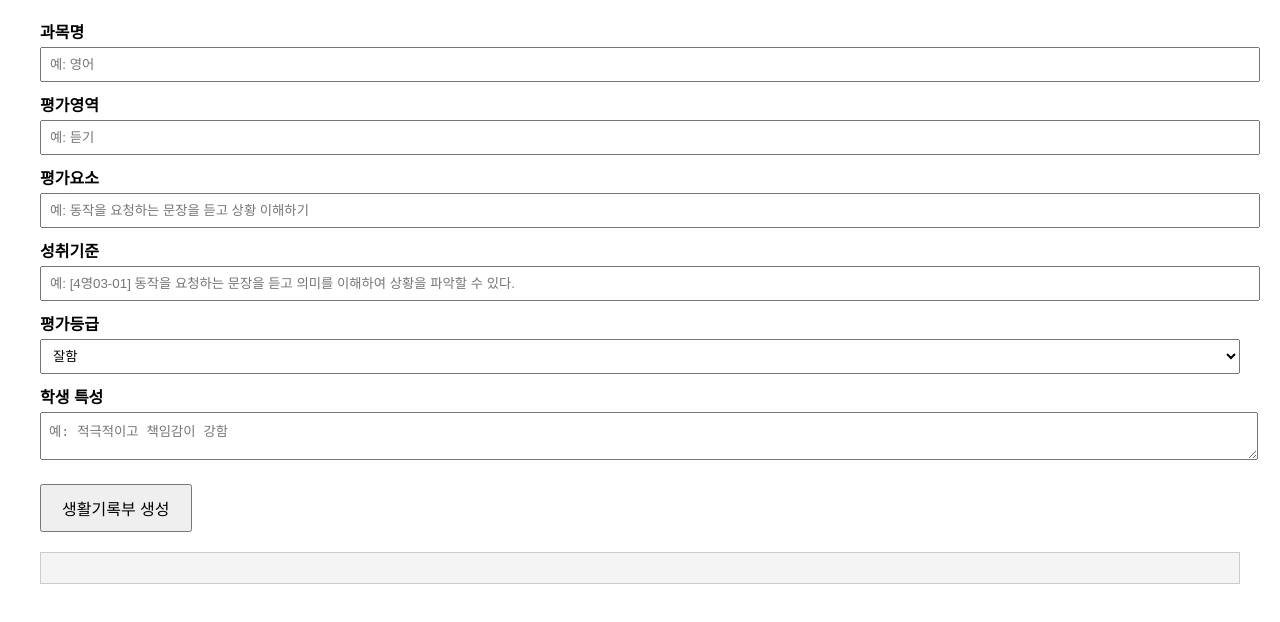
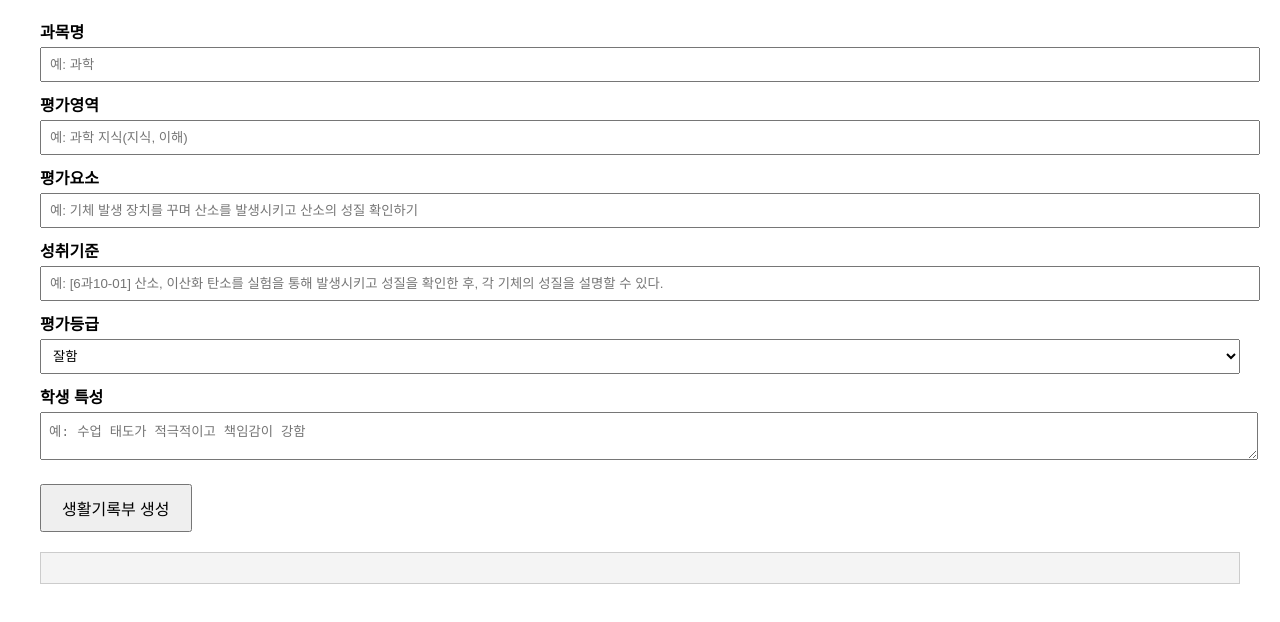
Before and after one commit to 12ayz12/letter-generator, a plain HTML site: page static/index.html in a window 1280 px wide. Both pictures are taken after a click on the button "생활기록부". Shown: the part 196-818 px from the top of the page. Drawn offline with Linux system fonts and the light colour scheme.

Commit message:
Update index.html

```diff
--- a/static/index.html
+++ b/static/index.html
@@ -58,16 +58,16 @@
     <div id="saenggiTab" style="display:none">
         <h1>생활기록부 평가문 생성기</h1>
         <label for="subject">과목명</label>
-        <input type="text" id="subject" placeholder="예: 영어">
+        <input type="text" id="subject" placeholder="예: 과학">
 
         <label for="area">평가영역</label>
-        <input type="text" id="area" placeholder="예: 듣기">
+        <input type="text" id="area" placeholder="예: 과학 지식(지식, 이해)">
 
         <label for="element">평가요소</label>
-        <input type="text" id="element" placeholder="예: 동작을 요청하는 문장을 듣고 상황 이해하기">
+        <input type="text" id="element" placeholder="예: 기체 발생 장치를 꾸며 산소를 발생시키고 산소의 성질 확인하기">
 
         <label for="criterion">성취기준</label>
-        <input type="text" id="criterion" placeholder="예: [4영03-01] 동작을 요청하는 문장을 듣고 의미를 이해하여 상황을 파악할 수 있다.">
+        <input type="text" id="criterion" placeholder="예: [6과10-01] 산소, 이산화 탄소를 실험을 통해 발생시키고 성질을 확인한 후, 각 기체의 성질을 설명할 수 있다.">
 
         <label for="level">평가등급</label>
         <select id="level">
@@ -77,7 +77,7 @@
         </select>
 
         <label for="character">학생 특성</label>
-        <textarea id="character" rows="2" placeholder="예: 적극적이고 책임감이 강함"></textarea>
+        <textarea id="character" rows="2" placeholder="예: 수업 태도가 적극적이고 책임감이 강함"></textarea>
 
         <button onclick="generateSaenggi()">생활기록부 생성</button>
         <div id="saenggiResult"></div>
```
